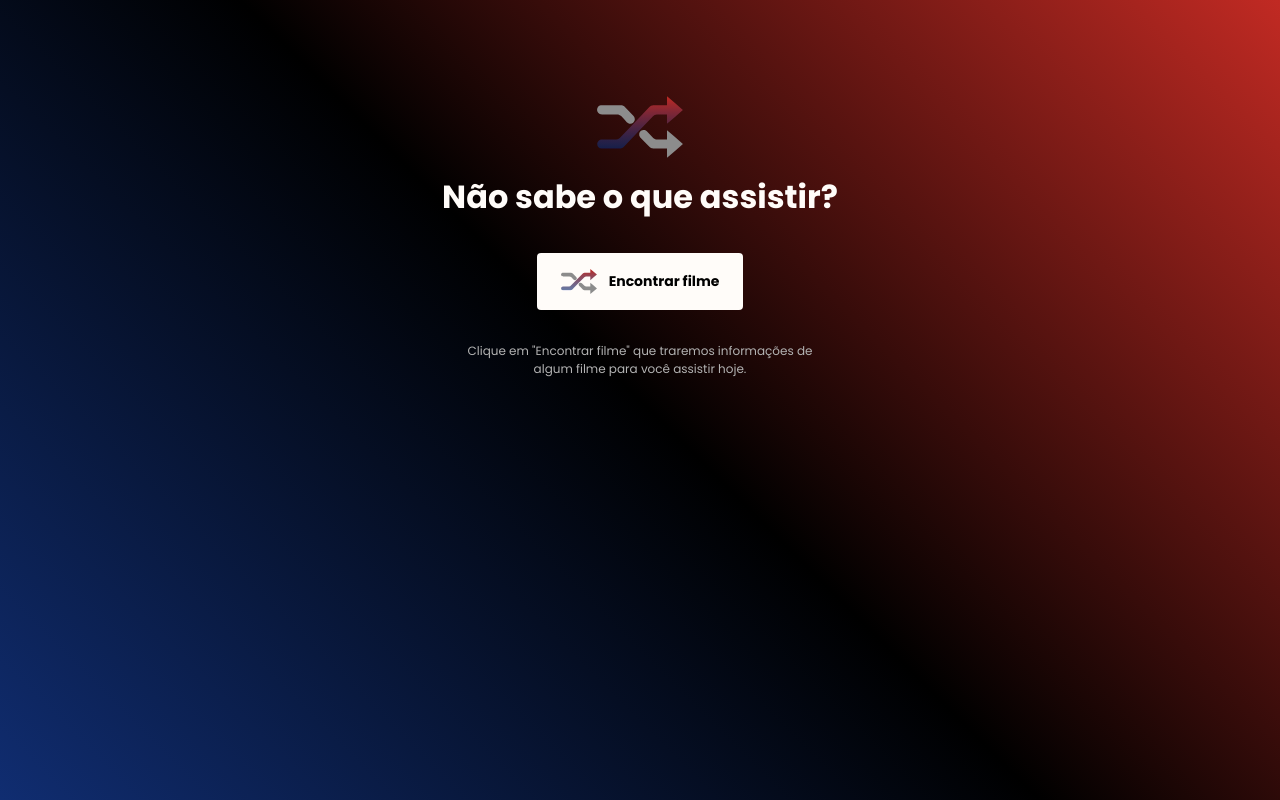
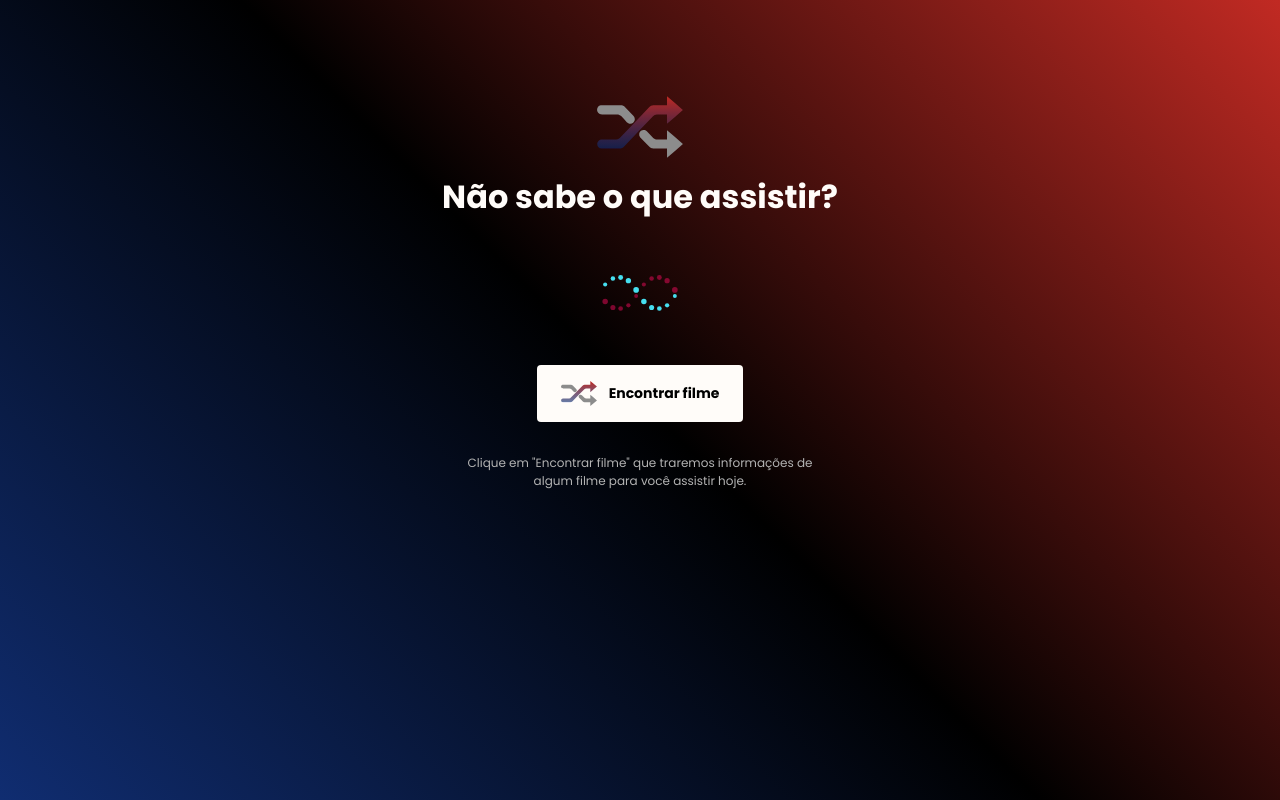
Before and after one commit to lucaswanderosck/rocketflix, a React (Vite) app: page / in a window 1280 px wide. Both pictures are taken after a click on the button "Encontrar filme". Built offline with nearby package versions, Linux system fonts and the light colour scheme; no server answers.

Commit message:
adicionando um loader

```diff
--- a/src/App.tsx
+++ b/src/App.tsx
@@ -1,22 +1,28 @@
 import { useEffect, useState } from "react";
+import axios from "axios";
 
-import axios from "axios";
-import shuffleIcon from "./assets/shuffle.svg";
 import { MovieId, MovieInfos } from "./data/@types";
+import { api } from "./data/api";
 
 import { Header } from "./components/Header";
 import { MovieList } from "./components/MovieList";
 import { Button } from "./components/Button";
 
+import { Dna } from "react-loader-spinner";
+import shuffleIcon from "./assets/shuffle.svg";
+
 export const App = () => {
-  const key = "fc229917830e1f3d059007efb9649b95";
   const [movieIdState, setMovieIdState] = useState<MovieId | null>(null);
   const [movieInfos, setMovieInfos] = useState<MovieInfos | null>(null);
+  const [isLoading, setIsLoading] = useState(false);
 
   const fetchRandomMovie = async () => {
     try {
-      const response = await axios.get(
-        `https://api.themoviedb.org/3/trending/movie/day?api_key=${key}&language=pt-BR&page=1`
+      setIsLoading(true);
+
+      const response = await api.get(
+        // 'movie/popular?api_key=fc229917830e1f3d059007efb9649b95&page=1'
+        "account/20503458/favorite/movies?api_key=fc229917830e1f3d059007efb9649b95&page=1&sort_by=created_at.asc"
       );
 
       const randomIndex = Math.floor(
@@ -25,6 +31,7 @@ export const App = () => {
       const randomMovie: MovieId = response.data.results[randomIndex];
 
       setMovieIdState(randomMovie);
+      setInterval(() => setIsLoading(false), 2000);
     } catch (error) {
       console.error("Erro ao buscar filme:", error);
     }
@@ -39,7 +46,7 @@ export const App = () => {
   const fetchMovieInfos = async () => {
     try {
       const response = await axios.get(
-        `https://api.themoviedb.org/3/movie/${movieIdState?.id}?api_key=${key}&language=pt-BR&page=1`
+        `https://api.themoviedb.org/3/movie/${movieIdState?.id}?api_key=fc229917830e1f3d059007efb9649b95&language=pt-BR&page=1`
       );
       const infos: MovieInfos = response.data;
       setMovieInfos(infos);
@@ -51,7 +58,20 @@ export const App = () => {
   return (
     <div className="container">
       <Header />
-      {movieInfos && <MovieList movie={movieInfos} />}
+      {isLoading ? (
+        <Dna
+          visible={true}
+          height="80"
+          width="80"
+          ariaLabel="dna-loading"
+          wrapperStyle={{
+            marginTop: "32px",
+          }}
+          wrapperClass="dna-wrapper"
+        />
+      ) : (
+        movieInfos && <MovieList movie={movieInfos} />
+      )}
       <Button
         children="Encontrar filme"
         title="Clique para encontrar um filme"
--- a/src/components/MovieList/index.tsx
+++ b/src/components/MovieList/index.tsx
@@ -1,6 +1,7 @@
 import * as S from "./styles";
 import * as Fx from "../../data/functions";
 import { MovieInfos } from "../../data/@types";
+
 import { BiSolidTimeFive, BiSolidStar, BiSolidMovie } from "react-icons/bi";
 
 type Props = {
@@ -36,10 +37,11 @@ export const MovieList = ({ movie }: Props) => {
             {Fx.getMovieGenres(movie.genres)}
           </li>
           <li>
-            <BiSolidTimeFive size={20} color="#c1c1c1" />
+            <BiSolidTimeFive size={20} color="#aaa" />
             {Fx.convertMinToHrs(movie.runtime)}
           </li>
         </S.MovieInfos>
+        {movie.homepage && <a href={movie.homepage} target="blank">homepage</a>}
       </S.MovieDetails>
     </S.Container>
   );
--- a/src/data/@types/index.ts
+++ b/src/data/@types/index.ts
@@ -14,5 +14,7 @@ export type MovieInfos = {
   vote_average: number;
   release_date: string;
   runtime: number;
+  tagline: string;
+  homepage: string;
   genres: Genre[];
 };
--- /dev/null
+++ b/src/data/api/index.ts
@@ -0,0 +1,11 @@
+import axios from "axios";
+
+const token =
+  'eyJhbGciOiJIUzI1NiJ9.eyJhdWQiOiJmYzIyOTkxNzgzMGUxZjNkMDU5MDA3ZWZiOTY0OWI5NSIsInN1YiI6IjY1MTQ2MTQ0OWI4NjE2MDEzYTIzMmJhZiIsInNjb3BlcyI6WyJhcGlfcmVhZCJdLCJ2ZXJzaW9uIjoxfQ.srpoTqFhi4GYf8pB4sySB00tYlMSfBdAE5AlwkhsIfc"';
+
+export const api = axios.create({
+  baseURL: "https://api.themoviedb.org/3/",
+  headers: {
+    Authorization: `Bearer ${token}`,
+  },
+});
--- a/src/main.tsx
+++ b/src/main.tsx
@@ -1,9 +1,12 @@
 import React from "react";
 import ReactDOM from "react-dom/client";
 import { ThemeProvider } from "styled-components";
-import { App } from "./App.tsx";
+
 import theme from "./styles/theme.ts";
 import GlobalStyles from "./styles/global.ts";
+
+import { App } from "./App.tsx";
+
 
 ReactDOM.createRoot(document.getElementById("root")!).render(
   <React.StrictMode>
```
